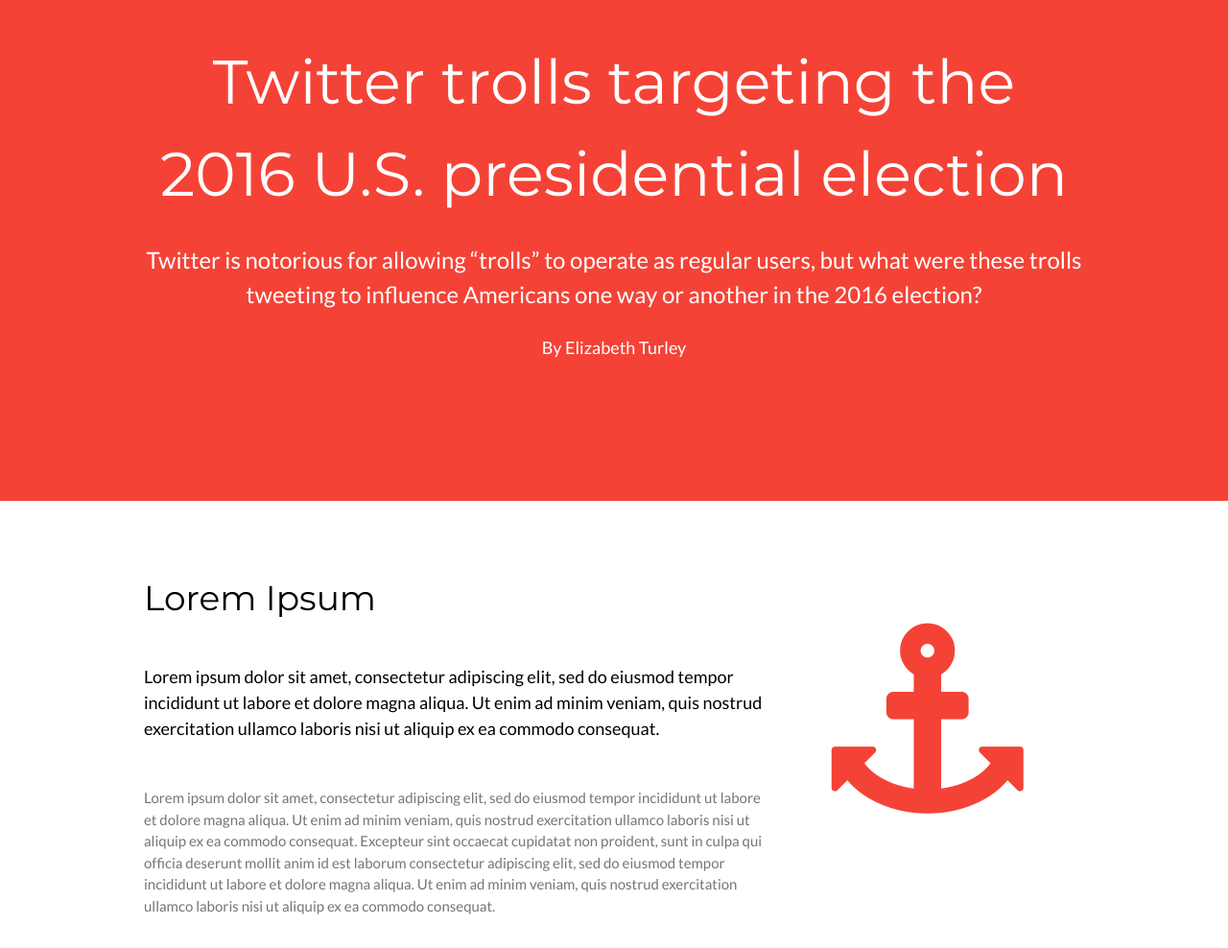
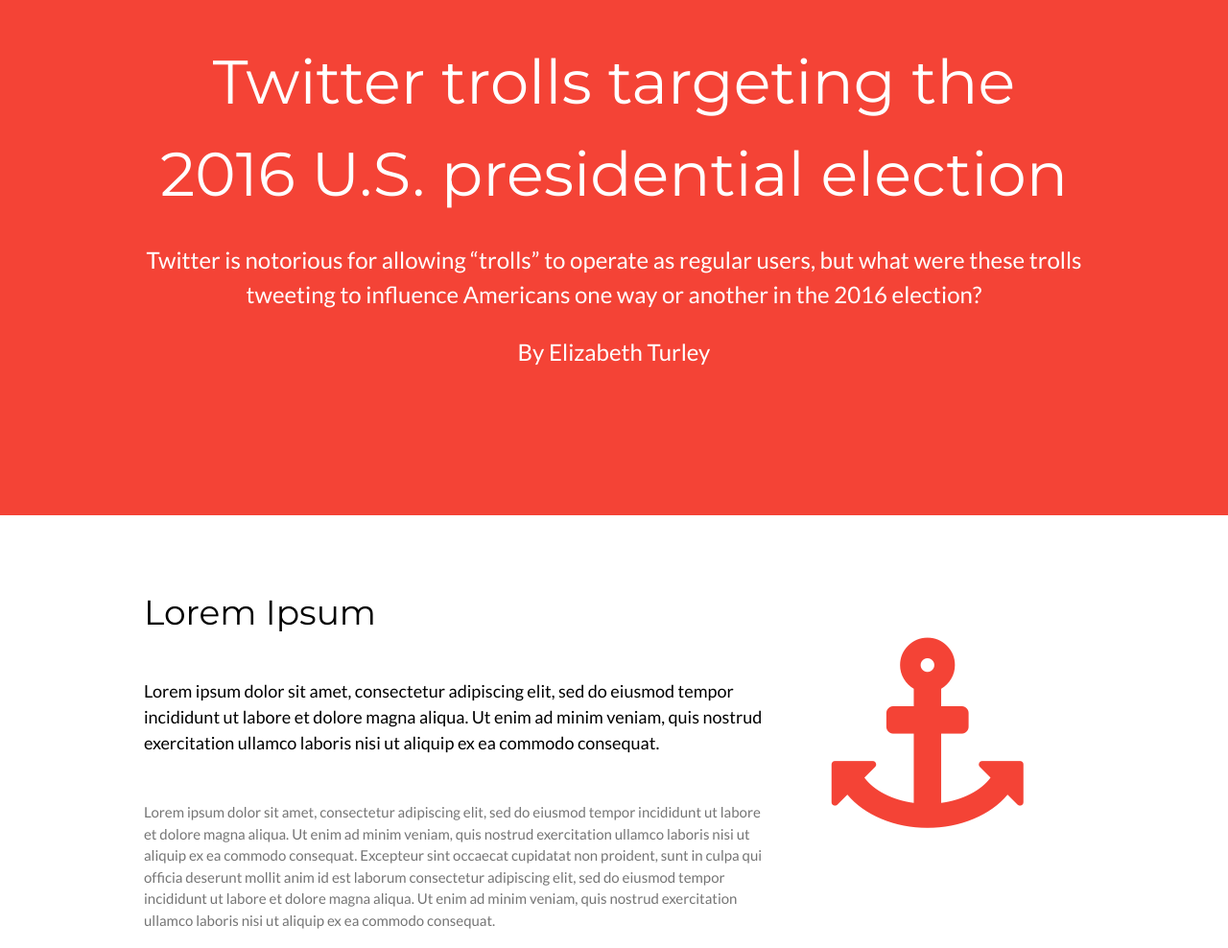
Before and after one commit to eturley1/eturley1.github.io, a plain HTML site: page index.html in a window 1280 px wide. Shown: the part 107-1095 px from the top of the page at 96% size. Drawn offline with nearby package versions, Linux system fonts and the light colour scheme.

Commit message:
Update index.html

```diff
--- a/index.html
+++ b/index.html
@@ -17,7 +17,7 @@
 <header class="w3-container w3-red w3-center" style="padding:128px 128px">
   <h1 class="w3-margin w3-jumbo">Twitter trolls targeting the 2016 U.S. presidential election</h1>
   <p class="w3-xlarge">Twitter is notorious for allowing “trolls” to operate as regular users, but what were these trolls tweeting to influence Americans one way or another in the 2016 election?</p>
-  <p class="w3-large">By Elizabeth Turley</p>
+  <p class="w3-xlarge">By Elizabeth Turley</p>
 </header>
 <!-- First Grid -->
 <div class="w3-row-padding w3-padding-64 w3-container">
```
